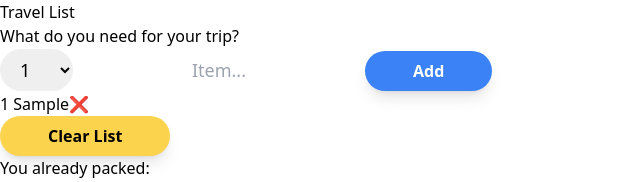
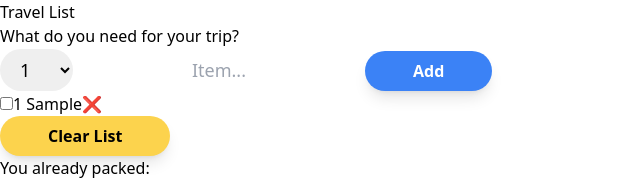
Before and after one commit to Retro-Markz/travel-list, a React (Vite) app: page / in a window 1280 px wide. Both pictures are taken after typing "Sample" into the empty fields and a click on the button "Add". Shown: the top 182 px of the page, without its empty margins (0-640 px from the left). Built offline with nearby package versions, Linux system fonts and the light colour scheme.

Commit message:
added check box functionality

```diff
--- a/src/App.jsx
+++ b/src/App.jsx
@@ -6,6 +6,7 @@
 import Title from "./components/Title";
 
 function App() {
+  // =========== Functions
   const [items, setItems] = useState([]);
 
   function handleAddItems(item) {
@@ -15,11 +16,25 @@
   function handleDeleteItem(id) {
     setItems((items) => items.filter((item) => item.id !== id));
   }
+
+  function handleToggleItem(id) {
+    setItems((items) =>
+      items.map((item) =>
+        item.id === id ? { ...item, packed: !item.packed } : item
+      )
+    );
+  }
+
+  // ========== app
   return (
     <>
       <Title />
       <Form onAddItems={handleAddItems} />
-      <PackingList items={items} onDeleteItem={handleDeleteItem} />
+      <PackingList
+        items={items}
+        onDeleteItem={handleDeleteItem}
+        ontoggleItem={handleToggleItem}
+      />
       <Stats />
     </>
   );
--- a/src/components/Item.jsx
+++ b/src/components/Item.jsx
@@ -1,8 +1,13 @@
 /* eslint-disable react/prop-types */
 // eslint-disable-next-line react/prop-types
-const Item = ({ item, onDeleteItem }) => {
+const Item = ({ item, onDeleteItem, ontoggleItem }) => {
   return (
-    <li className="text-center flex gap-4">
+    <li className="text-center flex gap-2">
+      <input
+        type="checkbox"
+        value={item.packed}
+        onChange={() => ontoggleItem(item.id)}
+      />
       <span style={item.packed ? { textDecoration: "line-through" } : {}}>
         {item.quantity} {item.description}
       </span>
--- a/src/components/PackingList.jsx
+++ b/src/components/PackingList.jsx
@@ -2,12 +2,17 @@
 import Item from "./Item";
 
 // eslint-disable-next-line react/prop-types
-const PackingList = ({ items, onDeleteItem }) => {
+const PackingList = ({ items, onDeleteItem, ontoggleItem }) => {
   return (
     <div className="flex flex-col justify-center items-center bg-amber-950 w-screen  h-[50vh] md:h-[70vh] gap-12">
       <ul className="list *:text-amber-200 *:text-2xl *:font-semibold gap-4">
         {items.map((item) => (
-          <Item item={item} key={item.id} onDeleteItem={onDeleteItem} />
+          <Item
+            item={item}
+            key={item.id}
+            onDeleteItem={onDeleteItem}
+            ontoggleItem={ontoggleItem}
+          />
         ))}
       </ul>
 
```
